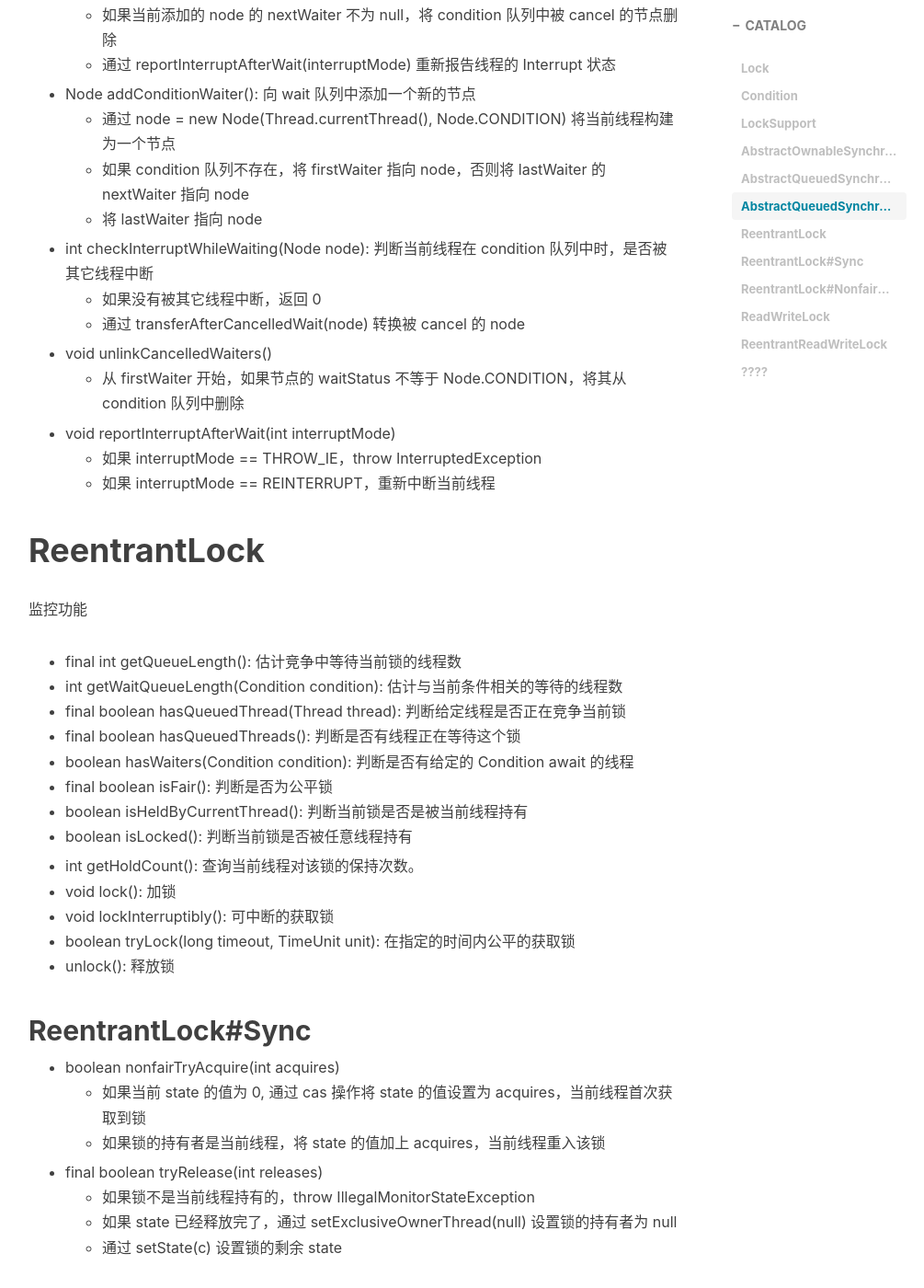
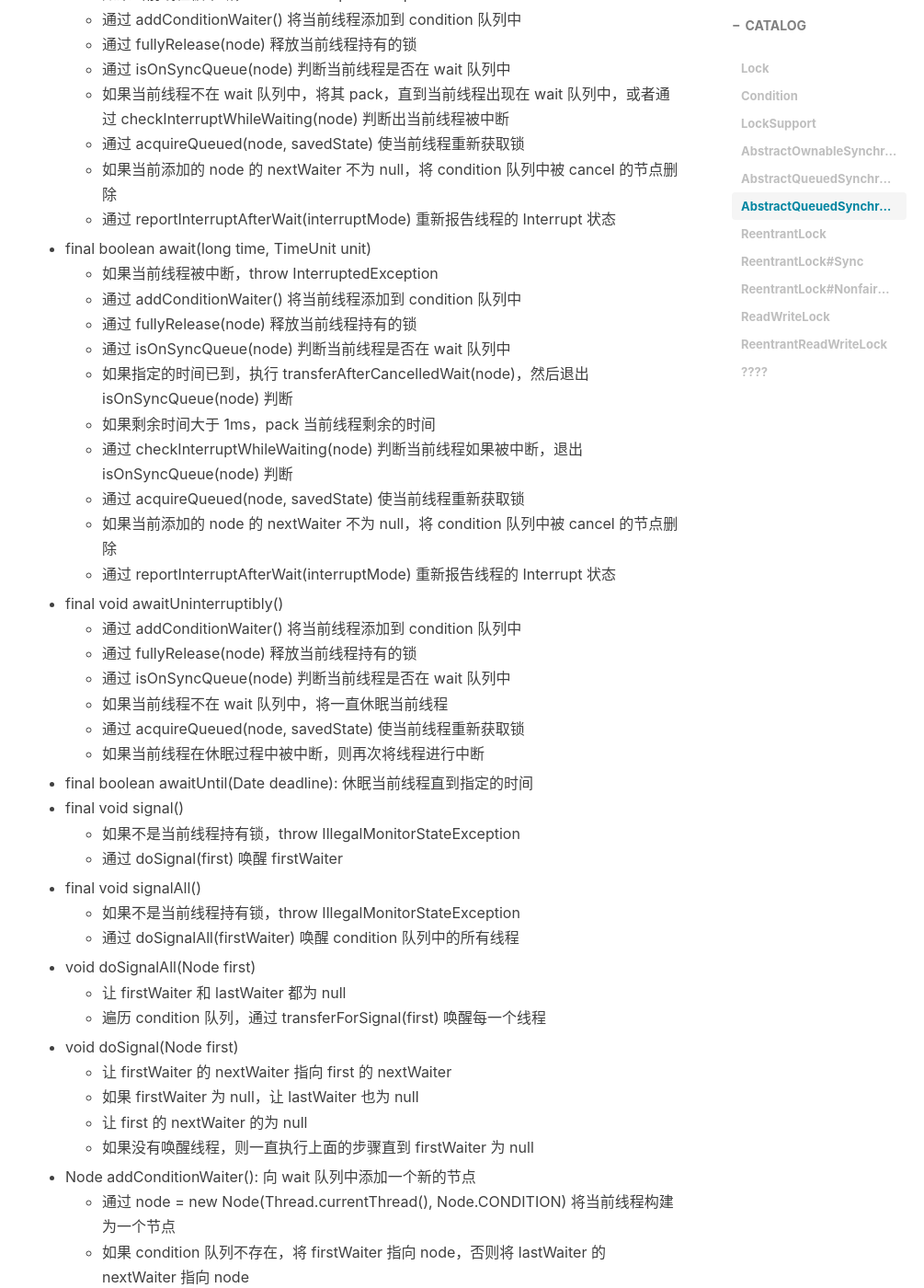
Before and after one commit to SolitaryEagle/SolitaryEagle.github.io, a Jekyll site: the page built from _posts/jdk/2020-11-11-Java.util.concurrent.locks.md, in a window 1280 px wide and 1400 px high, scrolled down 4864 px. Shown: the whole window at 92% size, without its empty margins (234-1239 px from the left). Built offline with Jekyll 4.4.1, drawn with Linux system fonts in a browser that asks for light colours; nearby versions of some CDN libraries; comment, search, counter and statistics services are not loaded; some of the changed text lies outside the part shown.

```diff
--- a/_posts/jdk/2020-11-11-Java.util.concurrent.locks.md
+++ b/_posts/jdk/2020-11-11-Java.util.concurrent.locks.md
@@ -122,7 +122,10 @@ state 的值:
     * 通过 CAS 操作将 node 的 waitStatus 设置为从 Node.CONDITION 设置为 0
     * 如果成功，将 node 加入 wait 队列
     * 如果失败，则一直 yield 当前线程，直到当前线程出现在 wait 队列中
-
+* final boolean transferForSignal(Node node): 将 node 从 condition 队列移动到 wait 队列
+    * 通过 CAS 操作将 node 的 waitStatus 从 Node.CONDITION 设置为 0，如果失败，返回 false
+    * 通过 enq(node) 将 node 添加到 wait 队列，并返回 node 的前节点 prev
+    * 如果 prev 的 waitStatus 大于 0 或者 无法通过 CAS 操作将 prev 的 waitStatus 设置为 Node.SIGNAL，则 unpack node 的 thread
 
 ## AbstractQueuedSynchronizer#ConditionObject
 
@@ -138,6 +141,40 @@ state 的值:
     * 通过 acquireQueued(node, savedState) 使当前线程重新获取锁
     * 如果当前添加的 node 的 nextWaiter 不为 null，将 condition 队列中被 cancel 的节点删除
     * 通过 reportInterruptAfterWait(interruptMode) 重新报告线程的 Interrupt 状态
+* final boolean await(long time, TimeUnit unit)
+    * 如果当前线程被中断，throw InterruptedException
+    * 通过 addConditionWaiter() 将当前线程添加到 condition 队列中
+    * 通过 fullyRelease(node) 释放当前线程持有的锁
+    * 通过 isOnSyncQueue(node) 判断当前线程是否在 wait 队列中
+    * 如果指定的时间已到，执行 transferAfterCancelledWait(node)，然后退出 isOnSyncQueue(node) 判断
+    * 如果剩余时间大于 1ms，pack 当前线程剩余的时间
+    * 通过 checkInterruptWhileWaiting(node) 判断当前线程如果被中断，退出 isOnSyncQueue(node) 判断
+    * 通过 acquireQueued(node, savedState) 使当前线程重新获取锁
+    * 如果当前添加的 node 的 nextWaiter 不为 null，将 condition 队列中被 cancel 的节点删除
+    * 通过 reportInterruptAfterWait(interruptMode) 重新报告线程的 Interrupt 状态
+* final void awaitUninterruptibly()
+    * 通过 addConditionWaiter() 将当前线程添加到 condition 队列中
+    * 通过 fullyRelease(node) 释放当前线程持有的锁
+    * 通过 isOnSyncQueue(node) 判断当前线程是否在 wait 队列中
+    * 如果当前线程不在 wait 队列中，将一直休眠当前线程
+    * 通过 acquireQueued(node, savedState) 使当前线程重新获取锁
+    * 如果当前线程在休眠过程中被中断，则再次将线程进行中断
+* final boolean awaitUntil(Date deadline): 休眠当前线程直到指定的时间
+* final void signal()
+    * 如果不是当前线程持有锁，throw IllegalMonitorStateException
+    * 通过 doSignal(first) 唤醒 firstWaiter
+* final void signalAll()
+    * 如果不是当前线程持有锁，throw IllegalMonitorStateException
+    * 通过 doSignalAll(firstWaiter) 唤醒 condition 队列中的所有线程
+* void doSignalAll(Node first)
+    * 让 firstWaiter 和 lastWaiter 都为 null
+    * 遍历 condition 队列，通过 transferForSignal(first) 唤醒每一个线程
+* void doSignal(Node first)
+    * 让 firstWaiter 的 nextWaiter 指向 first 的 nextWaiter
+    * 如果 firstWaiter 为 null，让 lastWaiter 也为 null
+    * 让 first 的 nextWaiter 的为 null
+    * 如果没有唤醒线程，则一直执行上面的步骤直到 firstWaiter 为 null
+
 * Node addConditionWaiter(): 向 wait 队列中添加一个新的节点
     * 通过 node = new Node(Thread.currentThread(), Node.CONDITION) 将当前线程构建为一个节点
     * 如果 condition 队列不存在，将 firstWaiter 指向 node，否则将 lastWaiter 的 nextWaiter 指向 node
```
